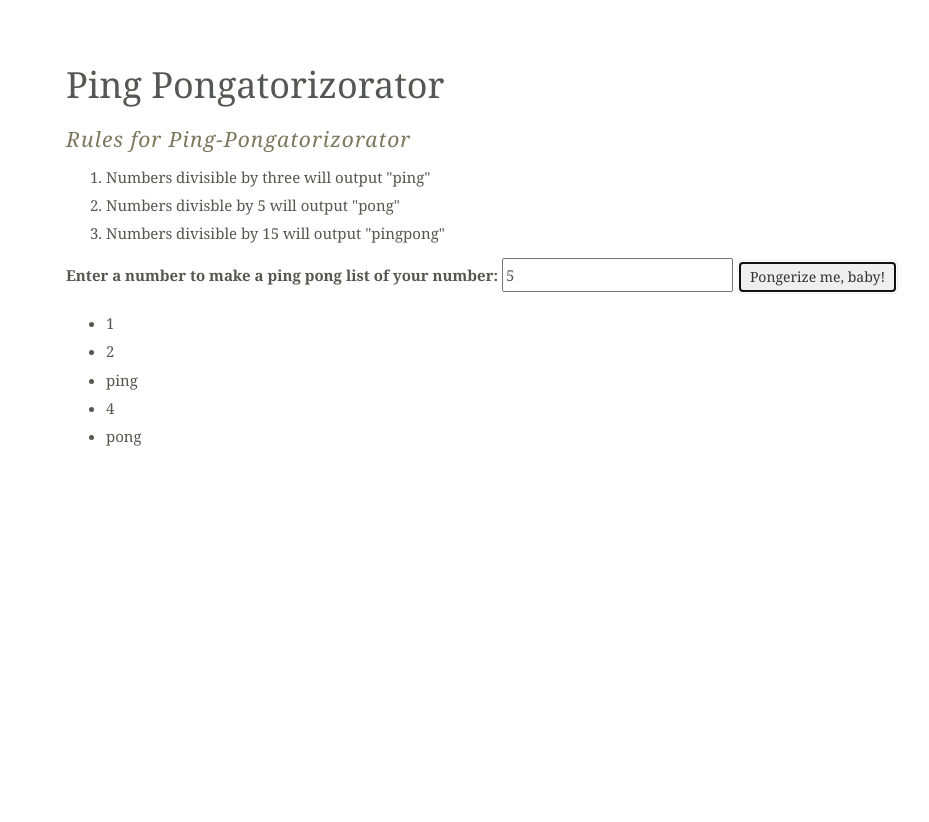
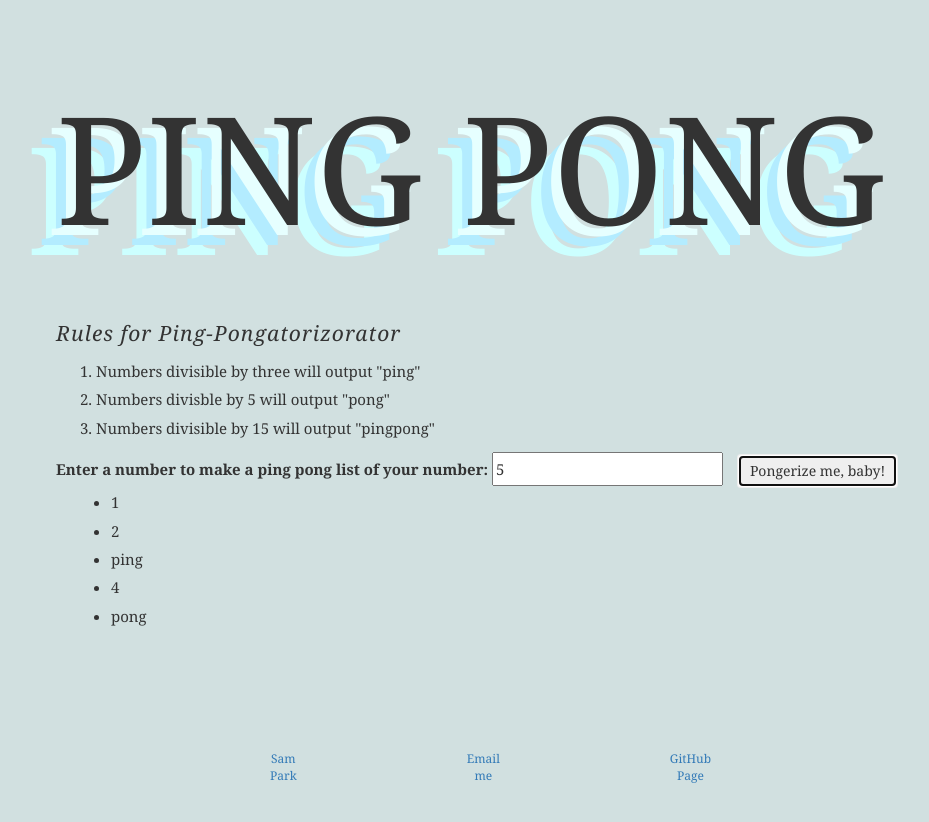
Before and after one commit to maskrap/ping-pong, a plain HTML site: page index.html in a window 1280 px wide. Both pictures are taken after typing "5" into the empty fields and a click on the button "Pongerize me, baby!". Shown: the whole page, without its empty margins (4-933 px from the left). Before the commit the page ends 800 px from the top, so only its background shows below. Drawn offline with Linux system fonts and the light colour scheme.

Commit message:
Added secret number code gif

```diff
--- a/css/styles.css
+++ b/css/styles.css
@@ -1,27 +1,54 @@
 /*  Styling fun starts here! */
-
 html {
 	margin: 20px;
 	padding: 25px;
+	display: flex;
 	}
 body {
 	font: 150% georgia, sans-serif;
 	line-height: 1.88889;
-	color: #555753;
-	background: #fff
+	background: #d1e0e0;
 	margin: 0;
-	padding-bottom: 250px;
+	padding-bottom: 500px;
 	}
-p {
+h1	{
+	padding-bottom: 20px;
+	font: 1000% georgia, sans-serif;
+	text-shadow: -10px 10px 0px #e6ffff, -20px 20px 0px  #b3ecff, -30px 30px 0px  #ccffff;
+}
+p	{
 	margin-top: 0;
 	text-align: justify;
 	}
-h3 {
+h3	{
 	font: italic normal 1.4em georgia, sans-serif;
 	letter-spacing: 1px;
 	margin-bottom: 10px;
-	color: #7D775C;
 	}
+.results	{
+	display: none;
+}
+div .footer	{
+	font: 80% georgia, sans-serif;
+  right: 0;
+  bottom: 0;
+  left: 0;
+	display: flex;
+  justify-content: flex-end;
+  text-align: center;
+  width: 150px;
+  height: 150px;
+	margin-left: 600px;
+	padding: 25px;
+}
+div .footy	{
+	padding: 85px;
+}
+/*div ul:hover	{
+	position: relative;
+  top: 0px;
+  transform: translate3d(20px, 20px, 0px);
+}*/
 /*
 #input  {
   margin-left: 50px;
@@ -30,8 +57,14 @@ h3 {
 .container  {
 max-width: 5000px;
 }
-/*
+
 .btn {
-  margin-top: 20px;
   margin-left: 10px;
-}*/
+}
+
+#jesus	{
+	text-align: center;
+	margin: auto;
+	/*float:right;*/
+	display: none;
+}
--- a/index.html
+++ b/index.html
@@ -9,10 +9,11 @@
   </head>
   <body>
     <div class="container">
-      <h1>Ping Pongatorizorator</h1>
+      <h1>PING PONG</h1>
 
       <form id="pongform">
-        <div class="form-group">
+        <div class ="row" class="form-group">
+          <div class="col-sm-11">
             <h3>Rules for Ping-Pongatorizorator</h3>
             <ol>
               <li>Numbers divisible by three will output "ping"</li>
@@ -20,15 +21,26 @@
               <li>Numbers divisible by 15 will output "pingpong"</li>
             </ol>
             <label for="numbers">Enter a number to make a ping pong list of your number:</label>
-          <input id="numbers" type="number" max="1000" required>
+            <input id="numbers" type="number" max="10000" required>
             <button type="submit" class="btn">Pongerize me, baby!</button>
           </div>
+        </div>
       </form>
-
+    <div id=jesus>
+      <img src=img/pingjesus.gif>
+    </div>
+    <div class="col-sm-11">
       <div id="result">
         <ul class="results">
           <li></li>
         </ul>
+      <div class="footer">
+        <a class="footy" href="https://www.linkedin.com/in/sampark
+">Sam Park</a>
+        <a class="footy" href="mailto:sampark18@gmail.com">Email me</a>
+        <a class="footy" href="https://github.com/sampark18/ping-pong">GitHub Page</a>
+      </div>
+      </div>
     </div>
     </div>
   </body>
--- a/js/scripts.js
+++ b/js/scripts.js
@@ -1,32 +1,22 @@
 // =================BackEnd===================
 var pongerator = function(number) {
   var pongNum = [];
-
   for (index = 1; index <= number; index ++) {
-    // debugger;
     if (index % 15 === 0) {
       pongNum.push("pingpong");
-      // break;
     }
-
     else if (index % 5 === 0) {
       pongNum.push("pong");
-      // break;
     }
-
     else if (index % 3 === 0) {
       pongNum.push("ping");
-      // break;
     }
-
     else {
       pongNum.push(index);
     }
-
   }
   return pongNum
 };
-
 
 // =================FrontEnd==================
 $(document).ready(function() {
@@ -34,11 +24,15 @@ $(document).ready(function() {
     event.preventDefault();
     var number = parseInt($('#numbers').val());
     pongResults = pongerator(number);
-    $('ul.results li').remove();
+    $('.results li').remove();
 
     pongResults.forEach(function(pongResult) {
     $("ul.results").append("<li>" + pongResult + "</li>");
     });
-    // $('.results').show();
+    $('.results').show();
+
+    if (number === 666) {
+    $('#jesus').toggle();
+    }
   });
 });
```
Also changed, not shown: img/pingjesus.gif (added). Lines whose indentation alone changed are shown as unchanged.
